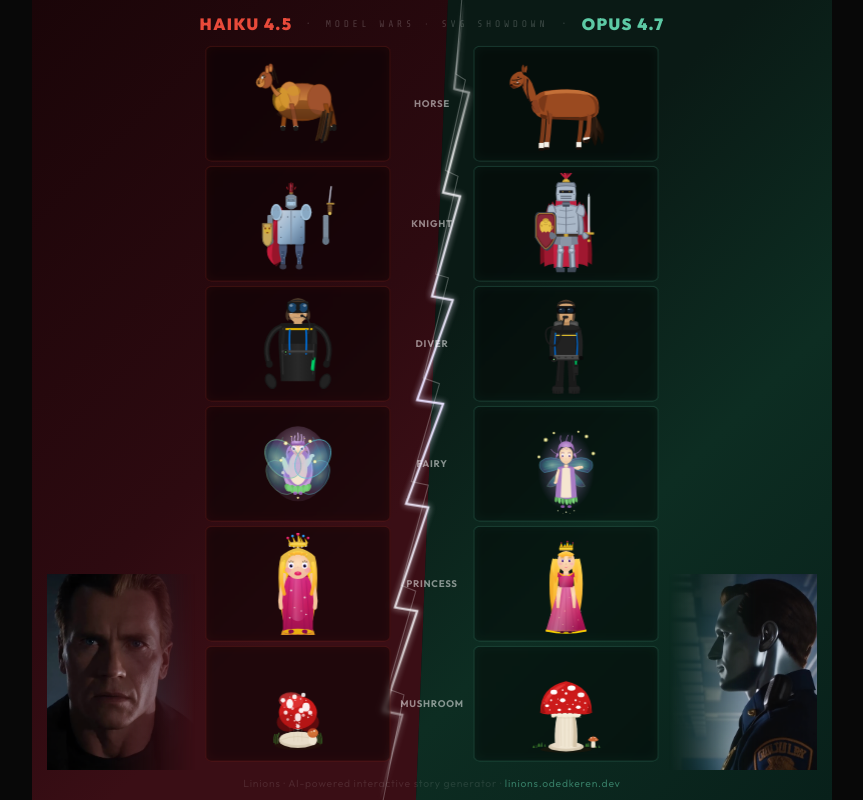
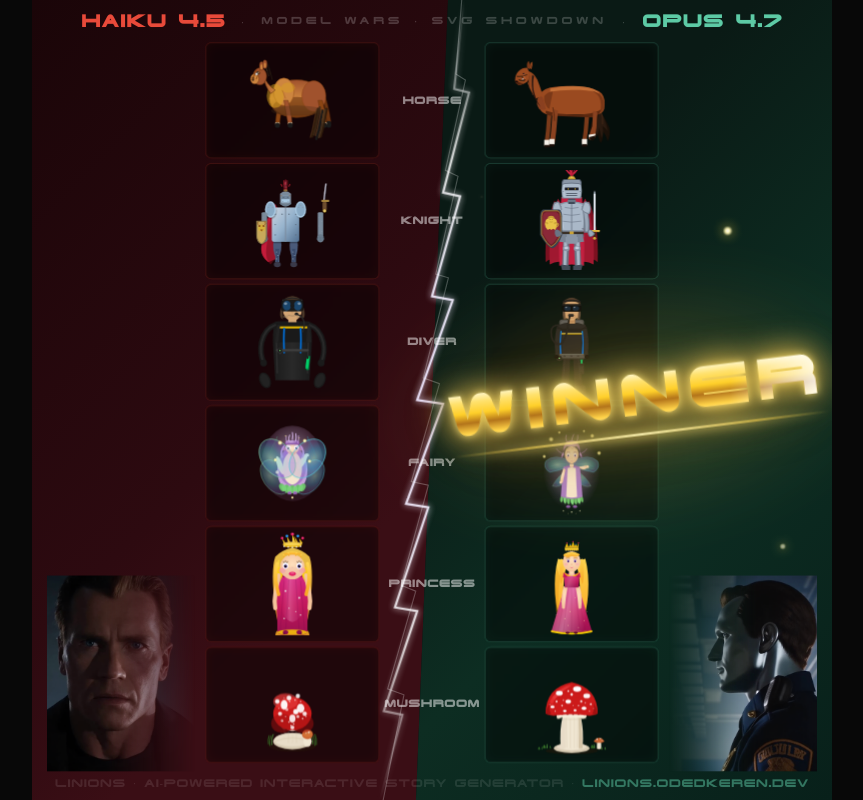
Before and after one commit to kerenoded/linions, a website: page docs/examples/terminator-haiku-vs-opus.html in a window 1280 px wide. Shown: the whole page, without its empty margins (208-1071 px from the left). Drawn offline with nearby package versions, Linux system fonts and the light colour scheme.

Commit message:
finish comparasion models

```diff
--- a/docs/examples/terminator-haiku-vs-opus.html
+++ b/docs/examples/terminator-haiku-vs-opus.html
@@ -3,8 +3,15 @@
 <head>
 <meta charset="utf-8">
 <style>
-@import url('https://fonts.googleapis.com/css2?family=Share+Tech+Mono&family=Outfit:wght@400;700;900&display=swap');
+@font-face {
+  font-family: 'Terminator';
+  src: url('fonts/Terminator.ttf') format('truetype');
+  font-weight: normal;
+  font-style: normal;
+  font-display: swap;
+}
 * { margin: 0; padding: 0; box-sizing: border-box; }
+body { font-family: 'Terminator', sans-serif; }
 
 body {
   background: #080808;
@@ -63,14 +70,14 @@ body {
   gap: 20px;
 }
 .header-title {
-  font-family: 'Share Tech Mono', monospace;
+  font-family: 'Terminator', monospace;
   font-size: 13px;
   letter-spacing: 5px;
   text-transform: uppercase;
   color: rgba(255,255,255,0.2);
 }
 .model-tag {
-  font-family: 'Outfit', sans-serif;
+  font-family: 'Terminator', sans-serif;
   font-weight: 900;
   font-size: 22px;
   letter-spacing: 2px;
@@ -78,7 +85,7 @@ body {
 .model-tag.red  { color: #e84a3a; }
 .model-tag.green { color: #5dcaa5; }
 .header-vs {
-  font-family: 'Outfit', sans-serif;
+  font-family: 'Terminator', sans-serif;
   font-weight: 400;
   font-size: 14px;
   color: rgba(255,255,255,0.2);
@@ -156,7 +163,7 @@ body {
   flex-direction: column;
   gap: 6px;
   padding: 6px 0 12px;
-  width: 80px;
+  width: 110px;
   flex-shrink: 0;
   align-items: center;
   justify-content: center;
@@ -167,7 +174,7 @@ body {
   display: flex;
   align-items: center;
   justify-content: center;
-  font-family: 'Outfit', sans-serif;
+  font-family: 'Terminator', sans-serif;
   font-size: 13px;
   font-weight: 700;
   letter-spacing: 1px;
@@ -208,13 +215,142 @@ body {
   z-index: 2;
   text-align: center;
   padding: 8px 0 14px;
-  font-family: 'Outfit', sans-serif;
+  font-family: 'Terminator', sans-serif;
   font-size: 14px;
   color: rgba(255,255,255,0.1);
   letter-spacing: 1px;
 }
 .footer a { color: rgba(93,202,165,0.5); text-decoration: none; }
 .footer a:hover { color: rgba(93,202,165,1); text-decoration: underline; }
+
+/* ── Winner stamp (right / opus side) ── */
+.winner-stamp {
+  position: absolute;
+  top: 0;
+  right: 0;
+  width: 50%;
+  height: 100%;
+  z-index: 5;
+  display: flex;
+  align-items: center;
+  justify-content: center;
+  pointer-events: none;
+  opacity: 0;
+  transform-origin: center center;
+  transform: rotate(-7deg) scale(0.2);
+  animation: winnerEnter 0.95s cubic-bezier(0.34, 1.56, 0.64, 1) 4s forwards;
+}
+.winner-glow {
+  position: absolute;
+  width: 720px;
+  height: 380px;
+  background: radial-gradient(ellipse at center,
+    rgba(255, 215, 80, 0.28) 0%,
+    rgba(255, 180, 40, 0.16) 30%,
+    transparent 65%);
+  filter: blur(28px);
+  opacity: 0;
+  animation: winnerGlowPulse 3s ease-in-out 4.4s infinite;
+}
+.winner-text {
+  position: relative;
+  font-family: 'Terminator', sans-serif;
+  font-weight: 900;
+  font-size: 70px;
+  line-height: 1;
+  letter-spacing: 14px;
+  padding-left: 14px;
+  text-transform: uppercase;
+  background: linear-gradient(180deg,
+    #fff7c8 0%,
+    #ffe26f 16%,
+    #ffd02a 38%,
+    #b3741b 56%,
+    #ffd248 76%,
+    #fff5b4 100%);
+  -webkit-background-clip: text;
+          background-clip: text;
+  -webkit-text-fill-color: transparent;
+          color: transparent;
+  filter:
+    drop-shadow(0 0 22px rgba(255, 200, 60, 0.85))
+    drop-shadow(0 0 6px  rgba(255, 240, 140, 0.95))
+    drop-shadow(0 6px 14px rgba(0, 0, 0, 0.7));
+}
+.winner-text::before {
+  content: 'WINNER';
+  position: absolute;
+  inset: 0;
+  padding-left: 14px;
+  background: linear-gradient(100deg,
+    transparent 30%,
+    rgba(255, 255, 255, 0.0) 40%,
+    rgba(255, 255, 255, 0.95) 49%,
+    rgba(255, 255, 255, 1) 50%,
+    rgba(255, 255, 255, 0.95) 51%,
+    rgba(255, 255, 255, 0.0) 60%,
+    transparent 70%);
+  background-size: 280% 100%;
+  background-position: 200% 0;
+  -webkit-background-clip: text;
+          background-clip: text;
+  -webkit-text-fill-color: transparent;
+          color: transparent;
+  animation: winnerShine 2.6s ease-in-out 4.7s infinite;
+  pointer-events: none;
+}
+.winner-text::after {
+  content: '';
+  position: absolute;
+  left: 14px;
+  right: 0;
+  bottom: -14px;
+  height: 3px;
+  background: linear-gradient(90deg,
+    transparent 0%,
+    rgba(255, 215, 80, 0.6) 20%,
+    rgba(255, 245, 180, 1) 50%,
+    rgba(255, 215, 80, 0.6) 80%,
+    transparent 100%);
+  filter: blur(0.5px) drop-shadow(0 0 8px rgba(255, 215, 80, 0.8));
+}
+.winner-spark {
+  position: absolute;
+  pointer-events: none;
+  width: 10px;
+  height: 10px;
+  background: radial-gradient(circle, #fff 0%, #fff5b4 30%, transparent 70%);
+  border-radius: 50%;
+  opacity: 0;
+  filter: drop-shadow(0 0 6px #ffd84a);
+  animation: winnerSpark 1.6s ease-out infinite;
+}
+.winner-spark.s1 { top: 22%; left: 18%; animation-delay: 3.6s; }
+.winner-spark.s2 { top: 70%; left: 82%; animation-delay: 4.1s; }
+.winner-spark.s3 { top: 30%; left: 78%; animation-delay: 4.5s; }
+.winner-spark.s4 { top: 76%; left: 22%; animation-delay: 5.0s; }
+
+@keyframes winnerEnter {
+  0%   { opacity: 0; transform: rotate(-14deg) scale(0.2); }
+  55%  { opacity: 1; transform: rotate(-5deg)  scale(1.12); }
+  78%  { opacity: 1; transform: rotate(-7.5deg) scale(0.98); }
+  100% { opacity: 1; transform: rotate(-7deg)  scale(1); }
+}
+@keyframes winnerShine {
+  0%   { background-position: 200% 0; }
+  60%  { background-position: -120% 0; }
+  100% { background-position: -120% 0; }
+}
+@keyframes winnerGlowPulse {
+  0%, 100% { opacity: 0.55; transform: scale(1); }
+  50%      { opacity: 1;    transform: scale(1.06); }
+}
+@keyframes winnerSpark {
+  0%   { opacity: 0; transform: scale(0.2); }
+  30%  { opacity: 1; transform: scale(1.4); }
+  60%  { opacity: 0.6; transform: scale(0.9); }
+  100% { opacity: 0; transform: scale(0.2); }
+}
 </style>
 </head>
 <body>
@@ -326,9 +462,19 @@ body {
 
   </div>
 
+  <!-- WINNER stamp (appears 4s after load, overlays opus / right side) -->
+  <div class="winner-stamp" aria-hidden="true">
+    <div class="winner-glow"></div>
+    <div class="winner-text">WINNER</div>
+    <span class="winner-spark s1"></span>
+    <span class="winner-spark s2"></span>
+    <span class="winner-spark s3"></span>
+    <span class="winner-spark s4"></span>
+  </div>
+
   <!-- Footer -->
   <div class="footer">
-    Linions &middot; AI-powered interactive story generator &middot; <a href="https://linions.odedkeren.dev/" target="_blank">linions.odedkeren.dev</a>
+    LINIONS &middot; AI-POWERED INTERACTIVE STORY GENERATOR &middot; <a href="https://linions.odedkeren.dev/" target="_blank">LINIONS.ODEDKEREN.DEV</a>
   </div>
 
 </div>
```
Also changed, not shown: docs/examples/fonts/Terminator.ttf (added).
